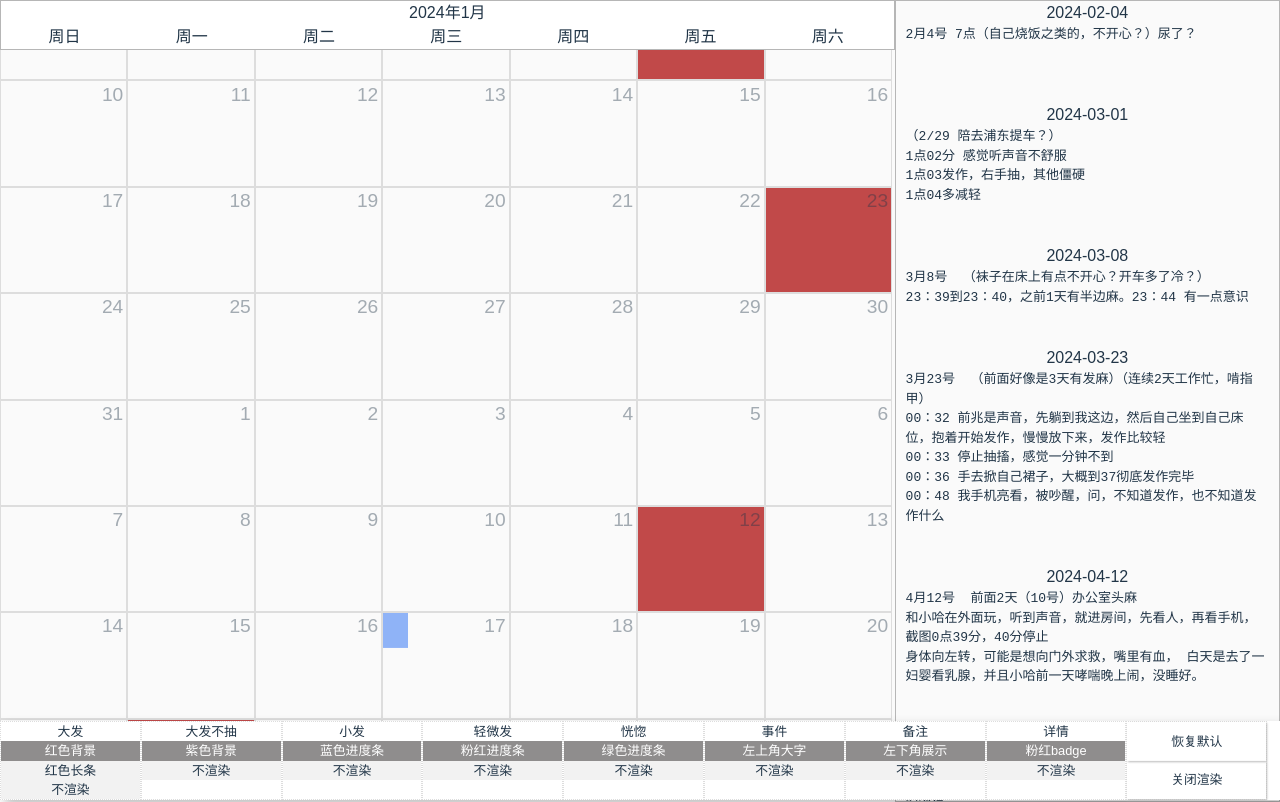
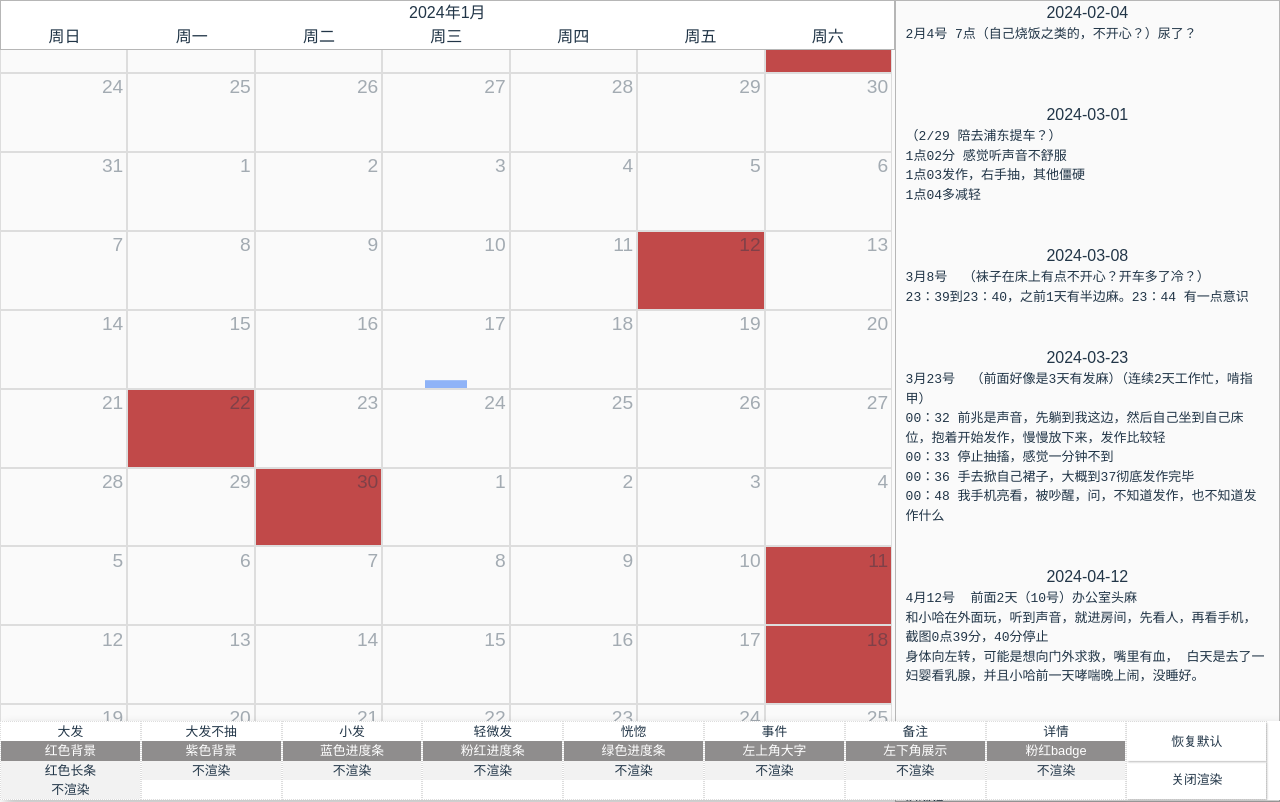
Before and after one commit to cwj0417/ep, a Vue app: page / in a window 1280 px wide. Built offline with nearby package versions, Linux system fonts and the light colour scheme.

Commit message:
feat: s3, s4, hh从横条改竖条

```diff
--- a/src/App.vue
+++ b/src/App.vue
@@ -175,7 +175,7 @@ onMounted(() => {
 }
 
 .card {
-  height: 8.3125vw;
+  height: 6.16455vw;
   border: 1px solid #dddddd;
   box-sizing: border-box;
   position: relative;
--- a/src/components/Record.vue
+++ b/src/components/Record.vue
@@ -31,6 +31,6 @@ onMounted(() => {
 </script>
 <template>
     <div class="record">
-        <canvas :ref="el => canvas = el" width="240" height="200" />
+        <canvas :ref="el => canvas = el" width="240" height="148.32" />
     </div>
 </template>
--- a/src/renderer.js
+++ b/src/renderer.js
@@ -35,9 +35,9 @@ const renderStrategy = {
             name: '蓝色进度条',
             id: 's31',
             strategy: (ctx, w, h, val, strat) => {
-                ctx.globalCompositeOperation = 'destination-over'
-                ctx.fillStyle = '#8fb3f7'
-                ctx.fillRect(0, 0, w/5*val, h/3)
+                ctx.globalCompositeOperation = 'destination-over';
+                ctx.fillStyle = '#8fb3f7';
+                ctx.fillRect(w / 3, h - (h / 10 * val), w / 3, h / 10 * val); // 竖向矩形，贴着底部
             }
         }
     ],
@@ -46,9 +46,9 @@ const renderStrategy = {
             name: '粉红进度条',
             id: 's41',
             strategy: (ctx, w, h, val, strat) => {
-                ctx.globalCompositeOperation = 'destination-over'
-                ctx.fillStyle = '#ffbbfe'
-                ctx.fillRect(0, h/3, w/15*val, h/3)
+                ctx.globalCompositeOperation = 'destination-over';
+                ctx.fillStyle = '#ffd6e7';
+                ctx.fillRect(w / 3 * 2, h - (h / 10 * val), w / 3, h / 10 * val); // 竖向矩形，贴着底部
             }
         }
     ],
@@ -57,9 +57,9 @@ const renderStrategy = {
             name: '绿色进度条',
             id: 'hh1',
             strategy: (ctx, w, h, val, strat) => {
-                ctx.globalCompositeOperation = 'destination-over'
-                ctx.fillStyle = '#88ff8a'
-                ctx.fillRect(0, h/3*2, w/15*val, h/3)
+                ctx.globalCompositeOperation = 'destination-over';
+                ctx.fillStyle = '#88ff8a';
+                ctx.fillRect(0, h - (h / 10 * val), w / 3, h / 10 * val); // 竖向矩形，贴着底部
             }
         }
     ],
```
Also changed, not shown: src/data.json.
